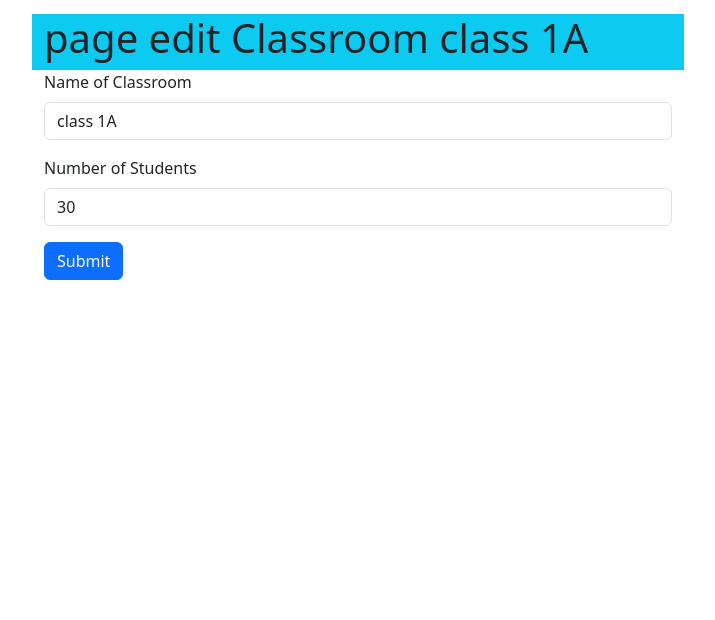
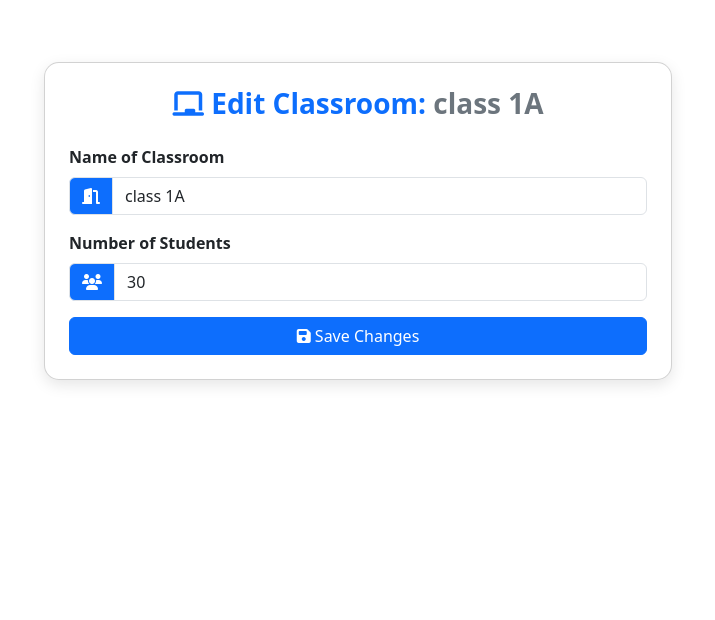
Before and after one commit to salmatarek55/school_system, a PHP site: page /school_system/classroom/edit.php?Id=1 in a window 1280 px wide. Shown: the part 56-676 px from the top of the page, without its empty margins (282-997 px from the left). Run offline with PHP 8.4, Linux system fonts and the light colour scheme; the visitor is signed in with stand-in values (Sample User, id 1); data comes from the database, SQL or seed files in the repository.

Commit message:
Update edit.php

```diff
--- a/classroom/edit.php
+++ b/classroom/edit.php
@@ -17,26 +17,67 @@ if(!isset($_GET['Id'])){
        exit;
  }
 ?>
-<div class="row justify-content-center">
-    <div class="col-6 bg-info">
-        <h1>page edit Classroom <?php print  $classroom['name'] ?></h1>
-    </div>
-</div>
-<div class="row justify-content-center">
-    <div class="col-6">
+<style>
+  .card-custom {
+    border-radius: 15px;
+    box-shadow: 0 5px 15px rgba(0,0,0,0.1);
+  }
+  .card-title {
+    font-weight: bold;
+    color: #0d6efd;
+  }
+  .form-label {
+    font-weight: 600;
+  }
+  .input-group-text {
+    background-color: #0d6efd;
+    color: #fff;
+  }
+</style>
+
+<div class="row justify-content-center mt-5">
+  <div class="col-md-6">
+    <div class="card card-custom">
+      <div class="card-body p-4">
+        <h3 class="text-center mb-4 card-title">
+          <i class="fa-solid fa-chalkboard"></i> Edit Classroom:
+          <span class="text-secondary"><?php print $classroom['name'] ?></span>
+        </h3>
+
         <form method="POST">
           <div class="mb-3">
             <label class="form-label">Name of Classroom</label>
-                <input type="text" value="<?php print $classroom['name'] ?>" name='name' class="form-control">
+            <div class="input-group">
+              <span class="input-group-text"><i class="fa-solid fa-door-open"></i></span>
+              <input
+                type="text"
+                value="<?php print $classroom['name'] ?>"
+                name="name"
+                class="form-control"
+              >
             </div>
+          </div>
+
           <div class="mb-3">
             <label class="form-label">Number of Students</label>
-                <input type="number" value="<?php print $classroom['number_students'] ?>" class="form-control" name='number_students'>
+            <div class="input-group">
+              <span class="input-group-text"><i class="fa-solid fa-users"></i></span>
+              <input
+                type="number"
+                value="<?php print $classroom['number_students'] ?>"
+                name="number_students"
+                class="form-control"
+              >
             </div>
-            <button type="submit" class="btn btn-primary">Submit</button>
+          </div>
+
+          <button type="submit" class="btn btn-primary w-100">
+            <i class="fa-solid fa-floppy-disk"></i> Save Changes
+          </button>
         </form>
       </div>
     </div>
-<?php
-   include_once "../footer.php";
-?>
+  </div>
+</div>
+
+<?php include_once "../footer.php"; ?>
```
Lines whose indentation alone changed are shown as unchanged.
